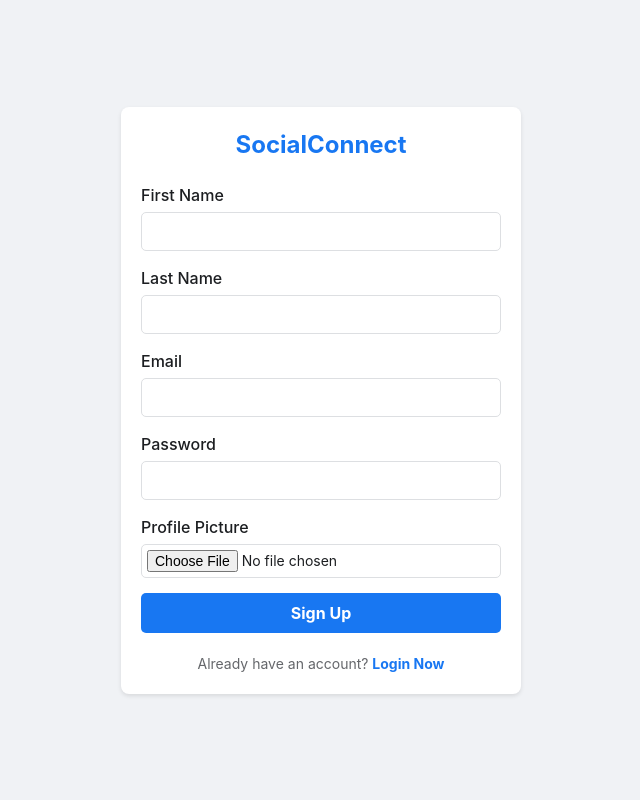
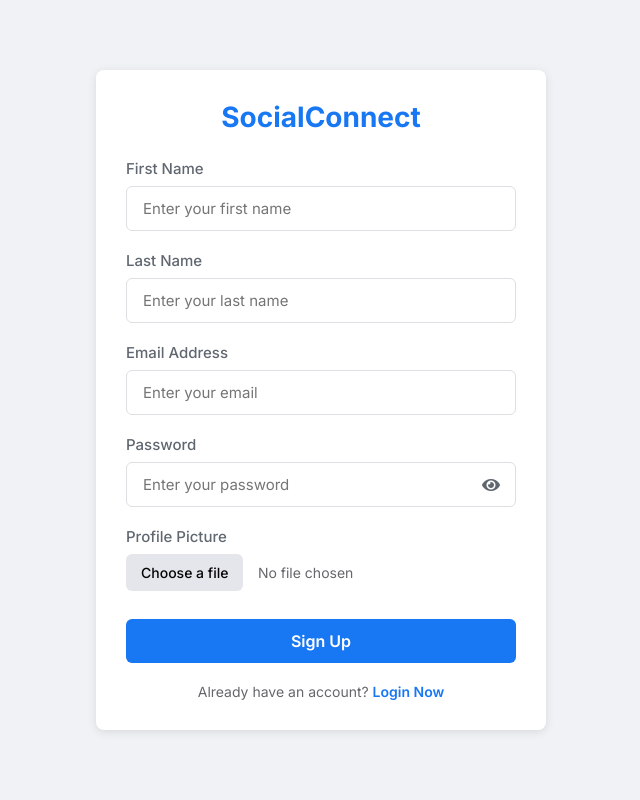
Before and after one commit to kaxlon33/FilterVerse-AI-Driven-Social-Media-Security-, a PHP site: page /php/signup.php in a window 1280 px wide. Shown: the whole page, without its empty margins (319-959 px from the left). Run offline with PHP 8.4, Linux system fonts and the light colour scheme.

Commit message:
4.2-fixed design

```diff
--- /dev/null
+++ b/css/signup.css
@@ -0,0 +1,176 @@
+@import url("https://fonts.googleapis.com/css2?family=Inter:wght@300;400;500;600;700&display=swap");
+
+* {
+  margin: 0;
+  padding: 0;
+  box-sizing: border-box;
+  font-family: "Inter", sans-serif;
+}
+
+body {
+  background-color: #f0f2f5;
+  display: flex;
+  justify-content: center;
+  align-items: center;
+  min-height: 100vh;
+  padding: 20px;
+}
+
+.container {
+  width: 100%;
+  max-width: 450px;
+}
+
+.card {
+  background-color: white;
+  border-radius: 8px;
+  box-shadow: 0 2px 10px rgba(0, 0, 0, 0.1);
+  padding: 30px;
+}
+
+.logo {
+  color: #1877f2;
+  text-align: center;
+  font-size: 28px;
+  font-weight: 700;
+  margin-bottom: 25px;
+}
+
+.logo span {
+  font-weight: 500;
+}
+
+.error-txt {
+  background-color: #ffebee;
+  color: #c62828;
+  padding: 12px;
+  border-radius: 4px;
+  margin-bottom: 20px;
+  font-size: 14px;
+}
+
+.success-txt {
+  background-color: #e8f5e9;
+  color: #2e7d32;
+  padding: 12px;
+  border-radius: 4px;
+  margin-bottom: 20px;
+  font-size: 14px;
+}
+
+.form-group {
+  margin-bottom: 20px;
+}
+
+label {
+  display: block;
+  margin-bottom: 8px;
+  color: #606770;
+  font-size: 15px;
+  font-weight: 500;
+}
+
+input[type="text"],
+input[type="email"],
+input[type="password"] {
+  width: 100%;
+  padding: 12px 16px;
+  border: 1px solid #dddfe2;
+  border-radius: 6px;
+  font-size: 15px;
+  color: #1c1e21;
+  transition: border-color 0.3s;
+}
+
+input[type="text"]:focus,
+input[type="email"]:focus,
+input[type="password"]:focus {
+  border-color: #1877f2;
+  outline: none;
+}
+
+.password-container {
+  position: relative;
+}
+
+.toggle-password {
+  position: absolute;
+  right: 16px;
+  top: 50%;
+  transform: translateY(-50%);
+  cursor: pointer;
+  color: #606770;
+}
+
+.file-input {
+  width: 0.1px;
+  height: 0.1px;
+  opacity: 0;
+  overflow: hidden;
+  position: absolute;
+  z-index: -1;
+}
+
+.file-label {
+  display: inline-block;
+  background-color: #e4e6eb;
+  color: #050505;
+  padding: 10px 15px;
+  border-radius: 6px;
+  cursor: pointer;
+  font-weight: 500;
+  font-size: 14px;
+  transition: background-color 0.3s;
+}
+
+.file-label:hover {
+  background-color: #d8dadf;
+}
+
+.file-name {
+  margin-left: 10px;
+  font-size: 14px;
+  color: #65676b;
+}
+
+.btn {
+  width: 100%;
+  background-color: #1877f2;
+  color: white;
+  border: none;
+  border-radius: 6px;
+  padding: 12px;
+  font-size: 16px;
+  font-weight: 600;
+  cursor: pointer;
+  transition: background-color 0.3s;
+}
+
+.btn:hover {
+  background-color: #166fe5;
+}
+
+.link {
+  text-align: center;
+  margin-top: 20px;
+  font-size: 14px;
+  color: #65676b;
+}
+
+.link a {
+  color: #1877f2;
+  text-decoration: none;
+  font-weight: 600;
+}
+
+.link a:hover {
+  text-decoration: underline;
+}
+
+/* For PHP form processing */
+.signup-php {
+  margin-top: 20px;
+  padding: 20px;
+  background-color: #f7f7f7;
+  border-radius: 6px;
+}
--- a/php/signup.php
+++ b/php/signup.php
@@ -72,152 +72,84 @@ if ($_SERVER["REQUEST_METHOD"] == "POST") {
     <meta name="viewport" content="width=device-width, initial-scale=1.0">
     <title>SocialConnect - Register</title>
     <link href="https://cdnjs.cloudflare.com/ajax/libs/font-awesome/5.15.4/css/all.min.css" rel="stylesheet">
-    <style>
-        :root {
-            --primary-color: #1877f2;
-            --secondary-color: #42b72a;
-            --background-color: #f0f2f5;
-            --card-background: #ffffff;
-            --text-color: #1c1e21;
-            --text-muted: #65676b;
-            --border-color: #dddfe2;
-            --hover-bg: #f2f2f2;
-        }
-
-        * {
-            margin: 0;
-            padding: 0;
-            box-sizing: border-box;
-            font-family: -apple-system, BlinkMacSystemFont, "Segoe UI", Roboto, Helvetica, Arial, sans-serif;
-        }
-
-        body {
-            background-color: var(--background-color);
-            color: var(--text-color);
-            line-height: 1.5;
-            display: flex;
-            justify-content: center;
-            align-items: center;
-            min-height: 100vh;
-        }
-
-        .container {
-            width: 100%;
-            max-width: 400px;
-            background-color: var(--card-background);
-            border-radius: 8px;
-            box-shadow: 0 2px 4px rgba(0, 0, 0, 0.1);
-            padding: 20px;
-        }
-
-        .logo {
-            font-size: 24px;
-            font-weight: bold;
-            color: var(--primary-color);
-            text-align: center;
-            margin-bottom: 20px;
-        }
-
-        .form-group {
-            margin-bottom: 15px;
-        }
-
-        .form-group label {
-            display: block;
-            margin-bottom: 5px;
-            font-weight: 500;
-        }
-
-        .form-group input {
-            width: 100%;
-            padding: 10px;
-            border: 1px solid var(--border-color);
-            border-radius: 5px;
-            font-size: 14px;
-        }
-
-        .form-group input[type="file"] {
-            padding: 5px;
-        }
-
-        .btn {
-            width: 100%;
-            padding: 10px;
-            background-color: var(--primary-color);
-            color: white;
-            border: none;
-            border-radius: 5px;
-            font-size: 16px;
-            font-weight: bold;
-            cursor: pointer;
-            transition: background-color 0.3s ease;
-        }
-
-        .btn:hover {
-            background-color: #166fe5;
-        }
-
-        .error-txt {
-            color: #721c24;
-            background-color: #f8d7da;
-            border: 1px solid #f5c6cb;
-            padding: 10px;
-            border-radius: 5px;
-            margin-bottom: 15px;
-        }
-
-        .success-txt {
-            color: #155724;
-            background-color: #d4edda;
-            border: 1px solid #c3e6cb;
-            padding: 10px;
-            border-radius: 5px;
-            margin-bottom: 15px;
-        }
-    </style>
+    <link rel="stylesheet" href="../css/signup.css">
 </head>
 
 <body>
     <div class="container">
-        <div class="logo">SocialConnect</div>
-        <?php
-        if (isset($error)) {
-            echo '<div class="error-txt">' . $error . '</div>';
-        }
-        if (isset($success)) {
-            echo '<div class="success-txt">' . $success . '</div>';
-        }
-        ?>
+        <div class="card">
+            <h1 class="logo">Social<span style="font-weight: bold;">Connect</span>
+            </h1>
+
+            <?php if (isset($error)): ?>
+                <div class="error-txt"><?php echo $error; ?></div>
+            <?php endif; ?>
+
+            <?php if (isset($success)): ?>
+                <div class="success-txt"><?php echo $success; ?></div>
+            <?php endif; ?>
+
             <form action="<?php echo $_SERVER['PHP_SELF']; ?>" method="POST" enctype="multipart/form-data">
                 <div class="form-group">
                     <label for="fname">First Name</label>
-                <input type="text" name="fname" id="fname" required>
+                    <input type="text" name="fname" id="fname" placeholder="Enter your first name" required>
                 </div>
+
                 <div class="form-group">
                     <label for="lname">Last Name</label>
-                <input type="text" name="lname" id="lname" required>
+                    <input type="text" name="lname" id="lname" placeholder="Enter your last name" required>
                 </div>
+
                 <div class="form-group">
-                <label for="email">Email</label>
-                <input type="email" name="email" id="email" required>
+                    <label for="email">Email Address</label>
+                    <input type="email" name="email" id="email" placeholder="Enter your email" required>
                 </div>
-            <div class="form-group">
+
+                <div class="form-group password-field">
                     <label for="password">Password</label>
-                <input type="password" name="password" id="password" required>
+                    <div class="password-container">
+                        <input type="password" name="password" id="password" placeholder="Enter your password" required>
+                        <i class="toggle-password fas fa-eye"></i>
                     </div>
+                </div>
+
                 <div class="form-group">
                     <label for="image">Profile Picture</label>
-                <input type="file" name="image" id="image" accept="image/x-png,image/gif,image/jpeg,image/jpg" required>
-            </div>
-            <div class="form-group">
-                <button type="submit" class="btn">Sign Up</button>
+                    <input type="file" name="image" id="image" class="file-input" accept="image/x-png,image/gif,image/jpeg,image/jpg" required>
+                    <label for="image" class="file-label">Choose a file</label>
+                    <span class="file-name">No file chosen</span>
                 </div>
 
-            <div class="link" style="text-align: center; margin-top: 20px; font-size: 14px; color: #65676b;">
-                Already have an account? <a href="../login.php" style="color: #1877f2; text-decoration: none; font-weight: bold;">Login Now</a>
+                <button type="submit" class="btn">Sign Up</button>
+
+                <div class="link">
+                    Already have an account? <a href="../login.php">Login Now</a>
                 </div>
             </form>
         </div>
+    </div>
+
+    <script>
+        // Toggle password visibility
+        document.querySelector('.toggle-password').addEventListener('click', function() {
+            const passwordInput = document.getElementById('password');
+            if (passwordInput.type === 'password') {
+                passwordInput.type = 'text';
+                this.classList.remove('fa-eye');
+                this.classList.add('fa-eye-slash');
+            } else {
+                passwordInput.type = 'password';
+                this.classList.remove('fa-eye-slash');
+                this.classList.add('fa-eye');
+            }
+        });
+
+        // Display file name when selected
+        document.getElementById('image').addEventListener('change', function() {
+            const fileName = this.files[0] ? this.files[0].name : 'No file chosen';
+            document.querySelector('.file-name').textContent = fileName;
+        });
+    </script>
 </body>
 
 </html>
```
Also changed, not shown: css/login.css (added, +137 -0 lines), php/images/1741929811476128f13ae412e45d96889d61a53e19.jpg (added). Lines whose indentation alone changed are shown as unchanged.
